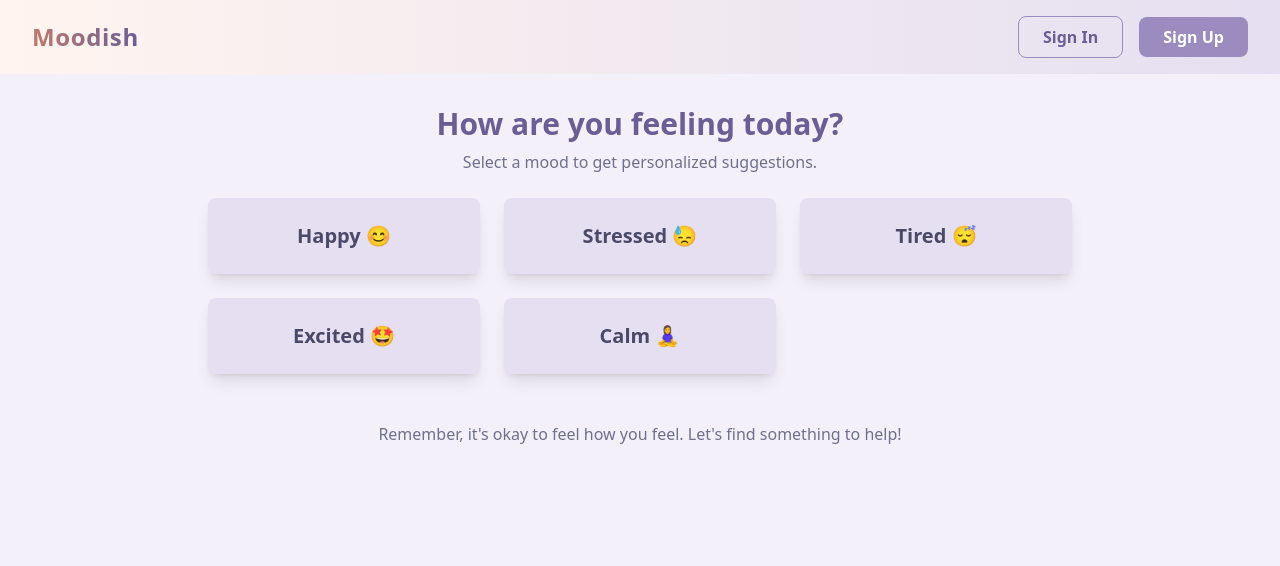
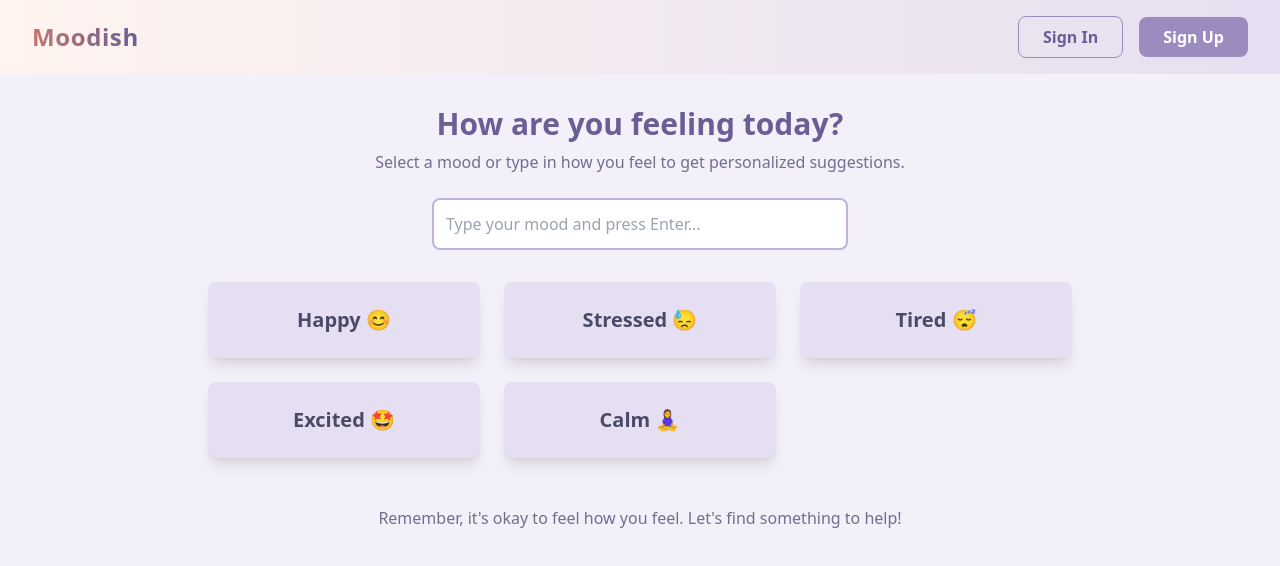
Before and after one commit to eyekavya/Moodish-React, a React (Create React App) app: page /mood in a window 1280 px wide. Shown: the top 566 px of the page. Built offline with nearby package versions, Linux system fonts and the light colour scheme; no server answers.

Commit message:
add input for custom mood entry

```diff
--- a/src/components/MoodSelection/index.js
+++ b/src/components/MoodSelection/index.js
@@ -1,7 +1,8 @@
-import React from "react";
+import React, { useState } from "react";
 import Nav from "../Nav";
 
 function MoodSelection() {
+  const [userMood, setUserMood] = useState("");
   const moods = [
     { id: 1, name: "Happy 😊" },
     { id: 2, name: "Stressed 😓" },
@@ -9,6 +10,13 @@ function MoodSelection() {
     { id: 4, name: "Excited 🤩" },
     { id: 5, name: "Calm 🧘‍♀️" },
   ];
+
+  const handleMoodSubmit = (e) => {
+    if (e.key === "Enter" && userMood.trim()) {
+      console.log("Submitted Mood:", userMood); // Replace this with actual submission logic
+      setUserMood(""); // Clear the input after submission
+    }
+  };
 
   return (
     <>
@@ -20,9 +28,22 @@ function MoodSelection() {
             How are you feeling today?
           </h1>
           <p className="text-text-secondary mt-2">
-            Select a mood to get personalized suggestions.
+            Select a mood or type in how you feel to get personalized
+            suggestions.
           </p>
         </header>
+
+        {/* Input Section */}
+        <div className="w-full max-w-md px-4 mb-8">
+          <input
+            type="text"
+            value={userMood}
+            onChange={(e) => setUserMood(e.target.value)}
+            onKeyDown={handleMoodSubmit}
+            placeholder="Type your mood and press Enter..."
+            className="w-full p-3 rounded-lg border-2 border-lavender-400 focus:ring-2 focus:ring-lavender-600 focus:outline-none"
+          />
+        </div>
 
         {/* Mood Cards */}
         <div className="grid grid-cols-2 md:grid-cols-3 gap-6 w-full px-4 max-w-4xl">
```
